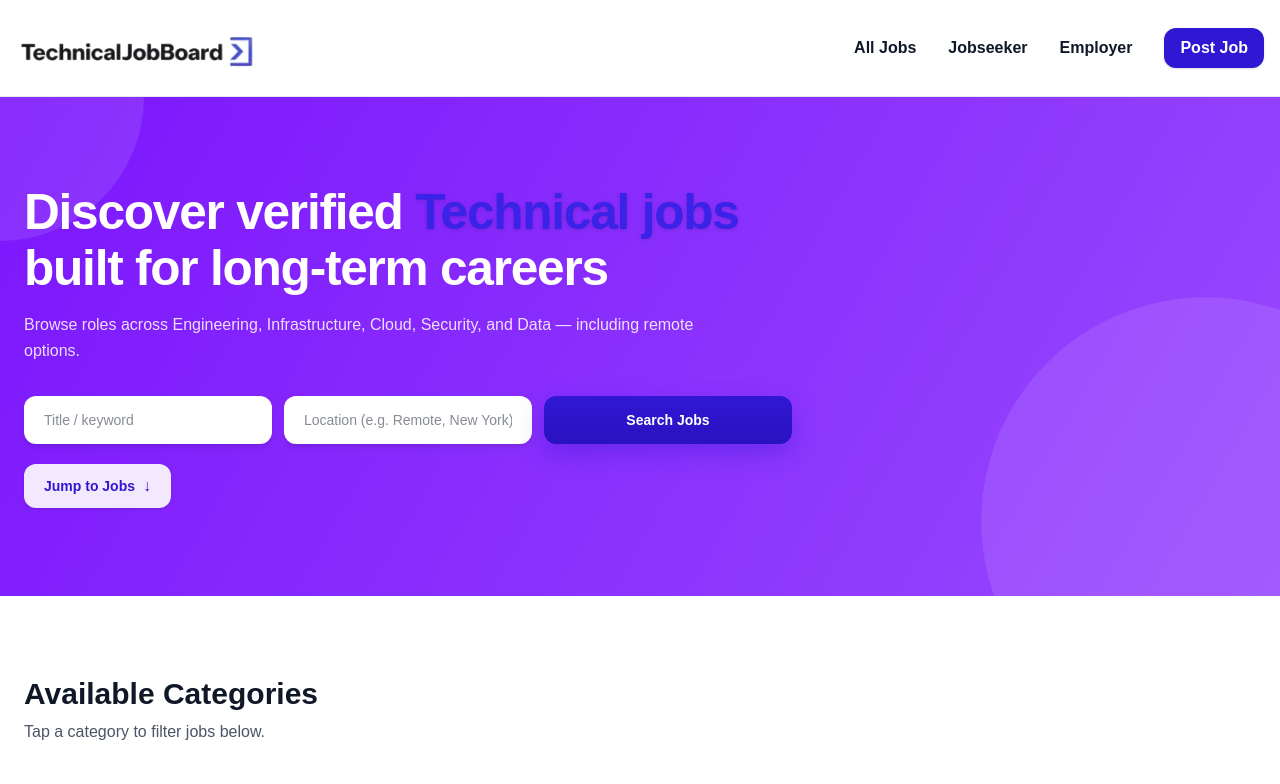
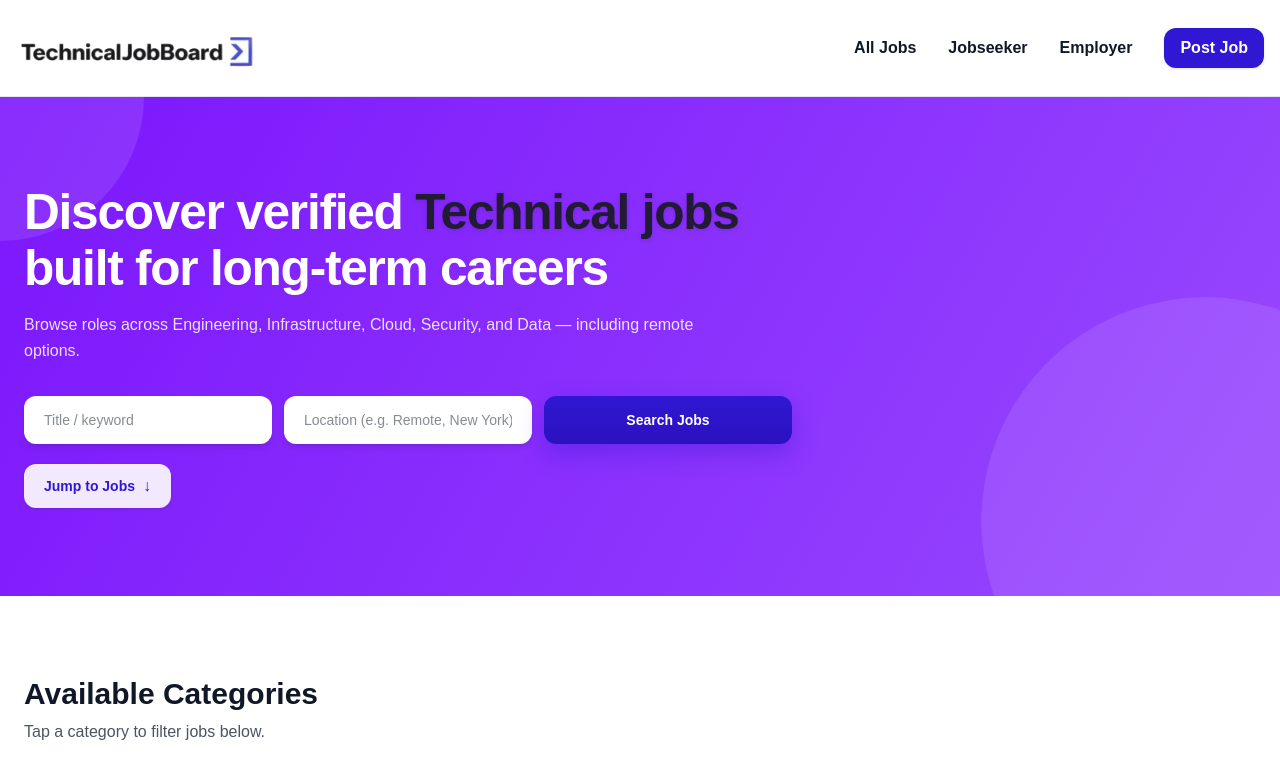
Before and after one commit to adebisidolapo/technicaljobboard, a Next.js app in the folder jobboard/: page / in a window 1280 px wide. Shown: the top 784 px of the page. Built offline with nearby package versions, Linux system fonts and the light colour scheme.

Commit message:
update ui

```diff
--- a/jobboard/app/page.tsx
+++ b/jobboard/app/page.tsx
@@ -240,7 +240,7 @@ const CATEGORIES = [
     <div className="max-w-3xl">
       <h1 className="text-[2.35rem] sm:text-4xl md:text-[3.1rem] font-extrabold leading-[1.12] tracking-tight">
         Discover verified{" "}
-        <span className="text-[#3A22E6] drop-shadow-sm">
+        <span className="text-[#211b34] drop-shadow-sm">
           Technical jobs
         </span>
         <br />
```
